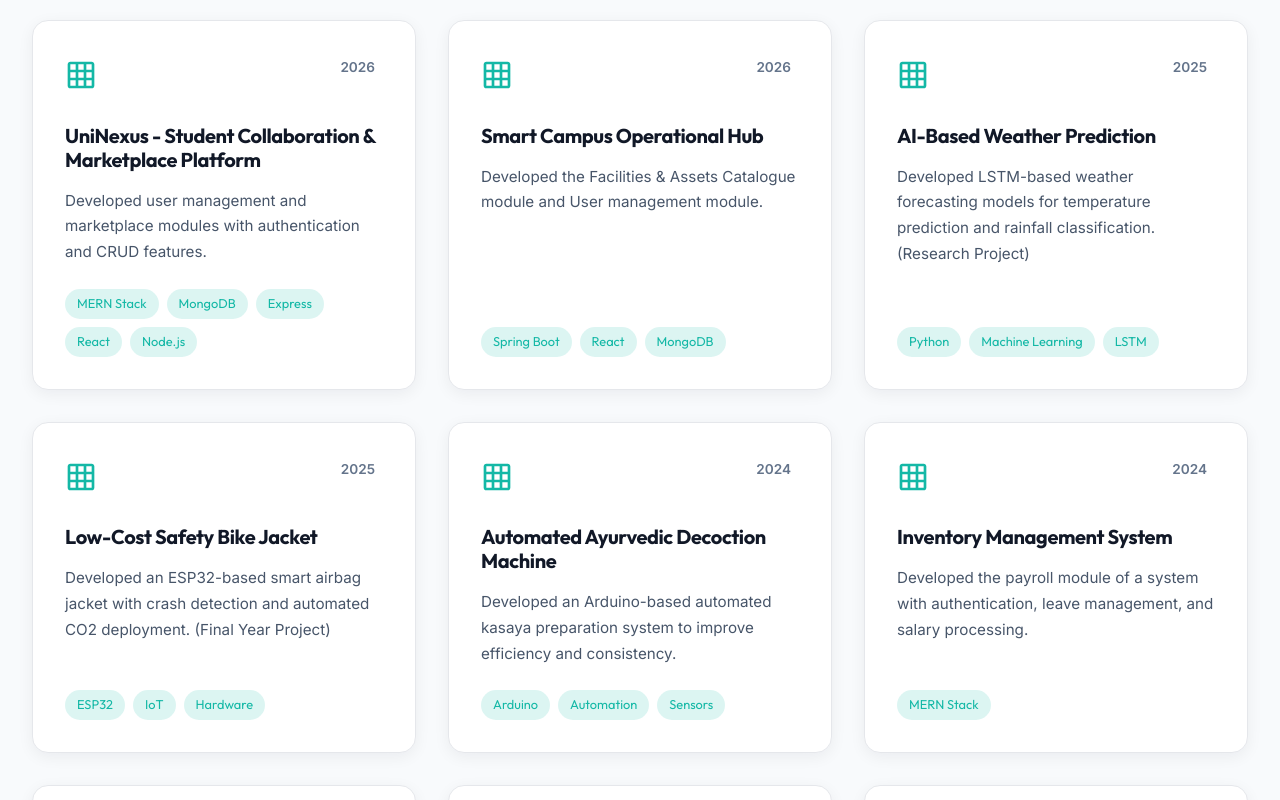
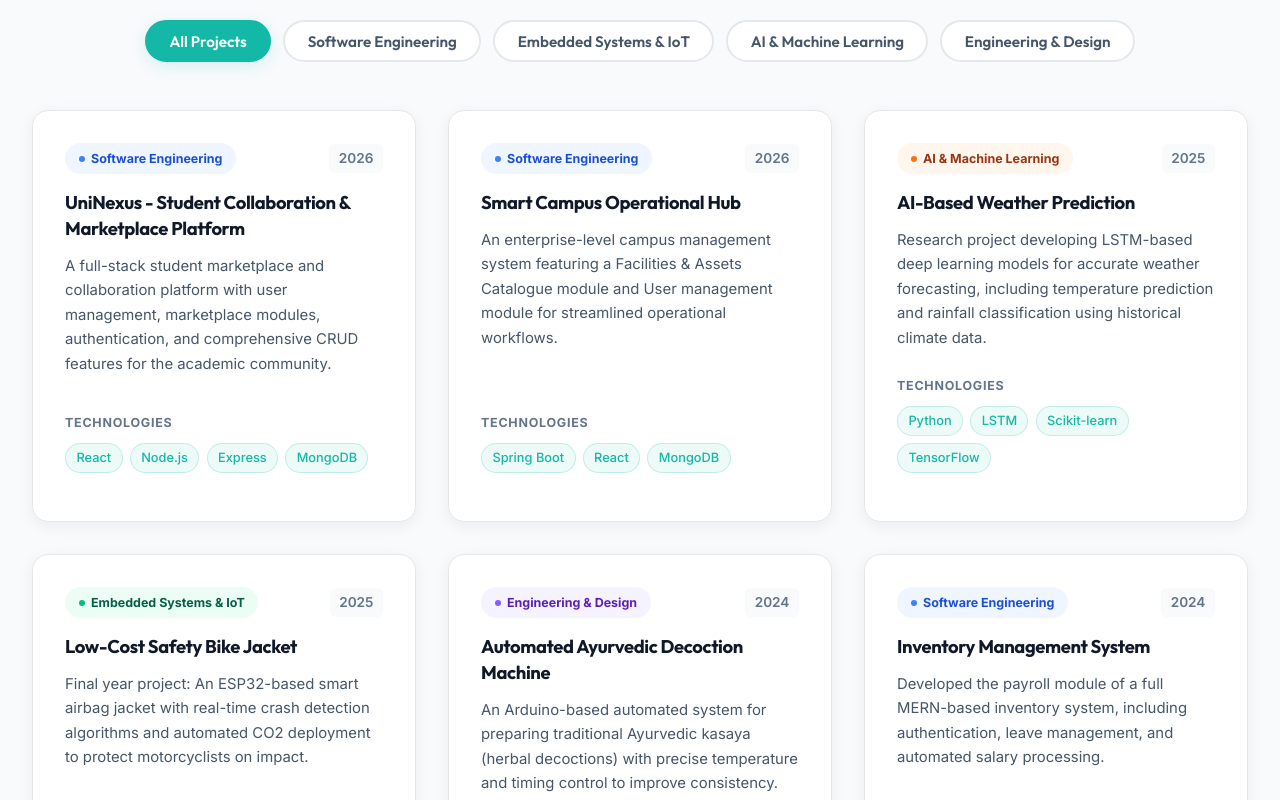
Before and after one commit to NipuniPrabodhya/Portfolio, a React app: page / in a window 1280 px wide. Shown: the part 2200-3000 px from the top of the page. Built offline with nearby package versions, Linux system fonts and the light colour scheme; the HTML template or start-up script is replaced by a standard one.

Commit message:
Redesign projects section with filter buttons and enhanced cards

```diff
--- a/src/components/Projects.jsx
+++ b/src/components/Projects.jsx
@@ -1,104 +1,212 @@
-function Projects() {
+import { useState } from 'react';
+
+const categories = [
+  'All Projects',
+  'Software Engineering',
+  'Embedded Systems & IoT',
+  'AI & Machine Learning',
+  'Engineering & Design'
+];
+
 const projects = [
   {
     title: 'UniNexus - Student Collaboration & Marketplace Platform',
     year: '2026',
-      description: 'Developed user management and marketplace modules with authentication and CRUD features.',
-      tags: ['MERN Stack', 'MongoDB', 'Express', 'React', 'Node.js']
+    description: 'A full-stack student marketplace and collaboration platform with user management, marketplace modules, authentication, and comprehensive CRUD features for the academic community.',
+    technologies: ['React', 'Node.js', 'Express', 'MongoDB'],
+    category: 'Software Engineering'
   },
   {
     title: 'Smart Campus Operational Hub',
     year: '2026',
-      description: 'Developed the Facilities & Assets Catalogue module and User management module.',
-      tags: ['Spring Boot', 'React', 'MongoDB']
+    description: 'An enterprise-level campus management system featuring a Facilities & Assets Catalogue module and User management module for streamlined operational workflows.',
+    technologies: ['Spring Boot', 'React', 'MongoDB'],
+    category: 'Software Engineering'
   },
   {
     title: 'AI-Based Weather Prediction',
     year: '2025',
-      description: 'Developed LSTM-based weather forecasting models for temperature prediction and rainfall classification. (Research Project)',
-      tags: ['Python', 'Machine Learning', 'LSTM']
+    description: 'Research project developing LSTM-based deep learning models for accurate weather forecasting, including temperature prediction and rainfall classification using historical climate data.',
+    technologies: ['Python', 'LSTM', 'Scikit-learn', 'TensorFlow'],
+    category: 'AI & Machine Learning'
   },
   {
     title: 'Low-Cost Safety Bike Jacket',
     year: '2025',
-      description: 'Developed an ESP32-based smart airbag jacket with crash detection and automated CO2 deployment. (Final Year Project)',
-      tags: ['ESP32', 'IoT', 'Hardware']
+    description: 'Final year project: An ESP32-based smart airbag jacket with real-time crash detection algorithms and automated CO2 deployment to protect motorcyclists on impact.',
+    technologies: ['ESP32', 'Arduino IDE', 'Sensors', 'IoT'],
+    category: 'Embedded Systems & IoT'
   },
   {
     title: 'Automated Ayurvedic Decoction Machine',
     year: '2024',
-      description: 'Developed an Arduino-based automated kasaya preparation system to improve efficiency and consistency.',
-      tags: ['Arduino', 'Automation', 'Sensors']
+    description: 'An Arduino-based automated system for preparing traditional Ayurvedic kasaya (herbal decoctions) with precise temperature and timing control to improve consistency.',
+    technologies: ['Arduino', 'Sensors', 'Automation', 'EasyEDA'],
+    category: 'Engineering & Design'
   },
   {
     title: 'Inventory Management System',
     year: '2024',
-      description: 'Developed the payroll module of a system with authentication, leave management, and salary processing.',
-      tags: ['MERN Stack']
+    description: 'Developed the payroll module of a full MERN-based inventory system, including authentication, leave management, and automated salary processing.',
+    technologies: ['React', 'Node.js', 'Express', 'MongoDB'],
+    category: 'Software Engineering'
   },
   {
     title: 'To-Do Mobile App',
     year: '2024',
-      description: 'Built a task management mobile application for creating and managing daily tasks.',
-      tags: ['Kotlin', 'Android']
+    description: 'A native Android task management mobile application for creating, organizing, and tracking daily tasks with a clean and intuitive user interface.',
+    technologies: ['Kotlin', 'Android Studio', 'SQLite'],
+    category: 'Software Engineering'
   },
   {
     title: 'Fighting Robot Toy Design',
     year: '2023',
-      description: 'Developed an Arduino-based multiplayer robot fighting system for interactive educational applications.',
-      tags: ['Arduino', 'Robotics']
+    description: 'An Arduino-based interactive multiplayer robot fighting toy system designed for educational applications, featuring wireless control and battle logic.',
+    technologies: ['Arduino', 'Wireless Communication', 'Robotics'],
+    category: 'Engineering & Design'
   },
   {
     title: 'Smart Door System',
     year: '2023',
-      description: 'Designed a remote-controlled smart door using Arduino Nano and wireless communication.',
-      tags: ['Arduino', 'Wireless', 'IoT']
+    description: 'A remote-controlled smart door system using Arduino Nano with wireless communication for secure and automated access control.',
+    technologies: ['Arduino Nano', 'Wireless', 'IoT'],
+    category: 'Embedded Systems & IoT'
   },
   {
     title: 'Maze Solving Robot - ROBOFEST',
     year: '2023',
-      description: 'Built an Arduino Uno-based autonomous robot using ultrasonic sensors for maze navigation.',
-      tags: ['Arduino', 'Robotics', 'Sensors']
+    description: 'An Arduino Uno-based autonomous maze-solving robot using ultrasonic sensors and a wall-following algorithm, built for the ROBOFEST competition.',
+    technologies: ['Arduino Uno', 'Ultrasonic Sensors', 'Robotics'],
+    category: 'Engineering & Design'
   },
   {
     title: 'E-Commerce Website Development',
     year: '2023',
-      description: 'Developed Contact Us and Cart modules using HTML, CSS, JavaScript, PHP, and MySQL.',
-      tags: ['HTML/CSS', 'PHP', 'MySQL', 'JavaScript']
+    description: 'Developed the Contact Us and Cart modules of a full e-commerce website, including dynamic product cart functionality and backend form handling.',
+    technologies: ['HTML', 'CSS', 'JavaScript', 'PHP', 'MySQL'],
+    category: 'Software Engineering'
   }
 ];
+
+const categoryColors = {
+  'Software Engineering':      { bg: '#EFF6FF', text: '#1D4ED8', dot: '#3B82F6' },
+  'Embedded Systems & IoT':    { bg: '#ECFDF5', text: '#065F46', dot: '#10B981' },
+  'AI & Machine Learning':     { bg: '#FFF7ED', text: '#9A3412', dot: '#F97316' },
+  'Engineering & Design':      { bg: '#F5F3FF', text: '#5B21B6', dot: '#8B5CF6' }
+};
+
+function Projects() {
+  const [activeFilter, setActiveFilter] = useState('All Projects');
+
+  const filtered = activeFilter === 'All Projects'
+    ? projects
+    : projects.filter(p => p.category === activeFilter);
+
   return (
     <section id="projects" className="section container">
       <div className="section-header">
         <h3 className="section-subtitle">Portfolio</h3>
-        <h2 className="section-title">Featured Projects</h2>
+        <h2 className="section-title">Projects</h2>
       </div>
 
-      <div style={{ display: 'grid', gridTemplateColumns: 'repeat(auto-fill, minmax(300px, 1fr))', gap: '2rem' }}>
-        {projects.map((project, index) => (
-          <div key={index} className="glass" style={{ padding: '2rem', display: 'flex', flexDirection: 'column', height: '100%' }}>
-            <div style={{ display: 'flex', justifyContent: 'space-between', alignItems: 'flex-start', marginBottom: '1rem' }}>
-              <div style={{ fontSize: '2rem', color: 'var(--accent)' }}>
-                <svg stroke="currentColor" fill="currentColor" strokeWidth="0" viewBox="0 0 24 24" height="1em" width="1em" xmlns="http://www.w3.org/2000/svg"><path d="M20 2H4c-1.1 0-2 .9-2 2v16c0 1.1.9 2 2 2h16c1.1 0 2-.9 2-2V4c0-1.1-.9-2-2-2zM8 20H4v-4h4v4zm0-6H4v-4h4v4zm0-6H4V4h4v4zm6 12h-4v-4h4v4zm0-6h-4v-4h4v4zm0-6h-4V4h4v4zm6 12h-4v-4h4v4zm0-6h-4v-4h4v4zm0-6h-4V4h4v4z"></path></svg>
-              </div>
-              <span style={{ fontSize: '0.85rem', color: 'var(--text-muted)', fontWeight: 600, background: 'rgba(255,255,255,0.05)', padding: '0.2rem 0.5rem', borderRadius: '4px' }}>{project.year}</span>
+      {/* Filter Buttons */}
+      <div style={{ display: 'flex', flexWrap: 'wrap', gap: '0.75rem', justifyContent: 'center', marginBottom: '3rem' }}>
+        {categories.map(cat => (
+          <button
+            key={cat}
+            onClick={() => setActiveFilter(cat)}
+            style={{
+              padding: '0.6rem 1.4rem',
+              borderRadius: '100px',
+              border: activeFilter === cat ? '2px solid var(--accent)' : '2px solid var(--border)',
+              background: activeFilter === cat ? 'var(--accent)' : 'var(--bg-card)',
+              color: activeFilter === cat ? '#FFFFFF' : 'var(--text-secondary)',
+              fontFamily: 'var(--font-heading)',
+              fontWeight: 600,
+              fontSize: '0.95rem',
+              cursor: 'pointer',
+              transition: 'var(--transition)',
+              boxShadow: activeFilter === cat ? '0 4px 15px var(--accent-glow)' : 'none'
+            }}
+            onMouseOver={e => {
+              if (activeFilter !== cat) {
+                e.currentTarget.style.borderColor = 'var(--accent)';
+                e.currentTarget.style.color = 'var(--accent)';
+              }
+            }}
+            onMouseOut={e => {
+              if (activeFilter !== cat) {
+                e.currentTarget.style.borderColor = 'var(--border)';
+                e.currentTarget.style.color = 'var(--text-secondary)';
+              }
+            }}
+          >
+            {cat}
+          </button>
+        ))}
       </div>
 
-            <h3 style={{ fontSize: '1.25rem', marginBottom: '1rem', flexGrow: 0 }}>{project.title}</h3>
+      {/* Project Grid */}
+      <div style={{ display: 'grid', gridTemplateColumns: 'repeat(auto-fill, minmax(340px, 1fr))', gap: '2rem' }}>
+        {filtered.map((project, index) => {
+          const catStyle = categoryColors[project.category] || {};
+          return (
+            <div key={index} className="glass" style={{ padding: '2rem', display: 'flex', flexDirection: 'column', height: '100%' }}>
+              {/* Top row: year + category badge */}
+              <div style={{ display: 'flex', justifyContent: 'space-between', alignItems: 'center', marginBottom: '1rem' }}>
+                <span style={{
+                  display: 'inline-flex', alignItems: 'center', gap: '0.4rem',
+                  fontSize: '0.78rem', fontWeight: 700,
+                  color: catStyle.text,
+                  background: catStyle.bg,
+                  padding: '0.3rem 0.85rem',
+                  borderRadius: '100px'
+                }}>
+                  <span style={{ width: '6px', height: '6px', borderRadius: '50%', background: catStyle.dot }}></span>
+                  {project.category}
+                </span>
+                <span style={{
+                  fontSize: '0.85rem', color: 'var(--text-muted)', fontWeight: 600,
+                  background: 'var(--bg-primary)', padding: '0.2rem 0.6rem', borderRadius: '6px'
+                }}>
+                  {project.year}
+                </span>
+              </div>
 
-            <p style={{ color: 'var(--text-secondary)', fontSize: '0.95rem', marginBottom: '1.5rem', flexGrow: 1 }}>
+              {/* Title */}
+              <h3 style={{ fontSize: '1.15rem', fontWeight: 700, marginBottom: '0.75rem', color: 'var(--text-primary)', lineHeight: '1.4' }}>
+                {project.title}
+              </h3>
+
+              {/* Description */}
+              <p style={{ color: 'var(--text-secondary)', fontSize: '0.93rem', lineHeight: '1.65', marginBottom: '1.25rem', flexGrow: 1 }}>
                 {project.description}
               </p>
 
-            <div style={{ display: 'flex', flexWrap: 'wrap', gap: '0.5rem', marginTop: 'auto' }}>
-              {project.tags.map(tag => (
-                <span key={tag} style={{ fontSize: '0.8rem', color: 'var(--accent)', fontFamily: 'var(--font-heading)', background: 'var(--accent-glow)', padding: '0.25rem 0.75rem', borderRadius: '100px' }}>
+              {/* Technologies */}
+              <div style={{ marginBottom: '1rem' }}>
+                <span style={{ fontSize: '0.78rem', fontWeight: 700, color: 'var(--text-muted)', textTransform: 'uppercase', letterSpacing: '0.06em' }}>
+                  Technologies
+                </span>
+                <div style={{ display: 'flex', flexWrap: 'wrap', gap: '0.45rem', marginTop: '0.5rem' }}>
+                  {project.technologies.map(tag => (
+                    <span key={tag} style={{
+                      fontSize: '0.8rem',
+                      color: 'var(--accent)',
+                      background: 'rgba(20,184,166,0.08)',
+                      border: '1px solid rgba(20,184,166,0.2)',
+                      padding: '0.2rem 0.65rem',
+                      borderRadius: '100px',
+                      fontWeight: 500
+                    }}>
                       {tag}
                     </span>
                   ))}
                 </div>
               </div>
-        ))}
+            </div>
+          );
+        })}
       </div>
     </section>
   );
```
Lines whose indentation alone changed are shown as unchanged.
